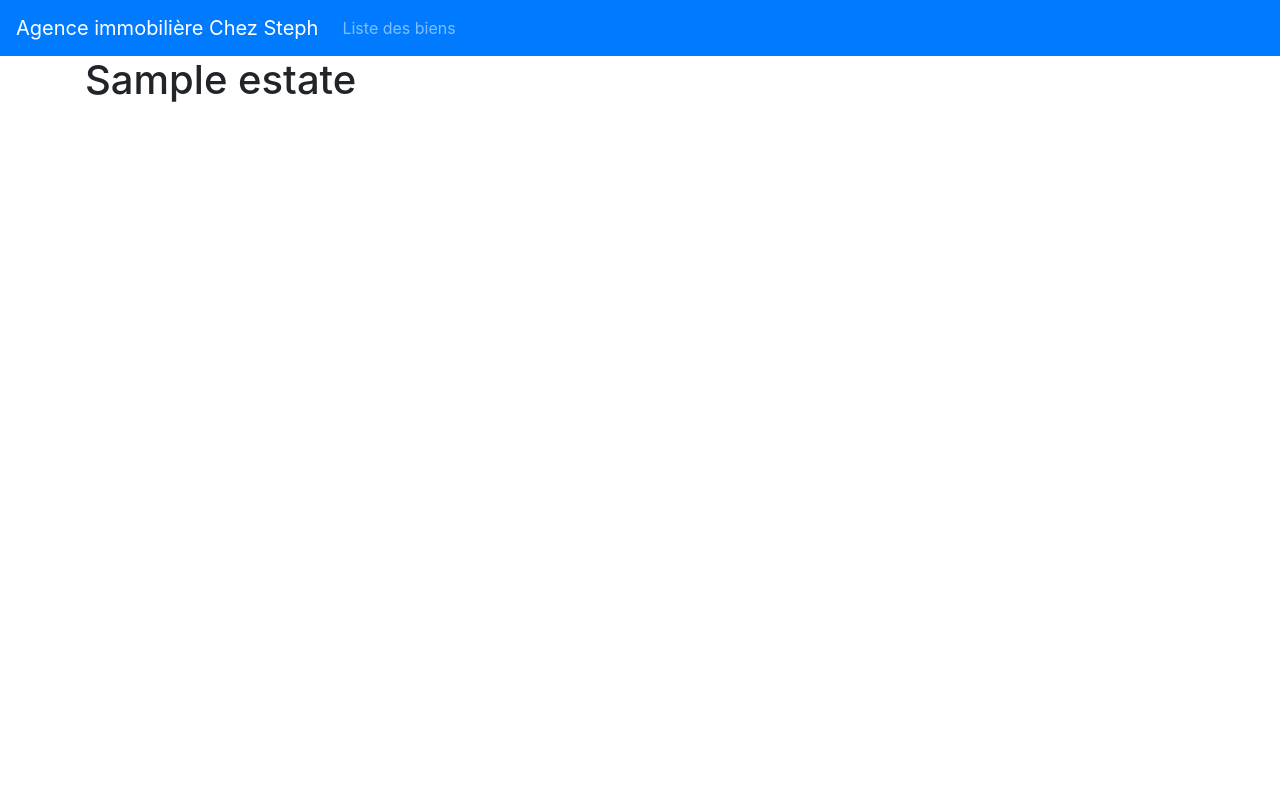
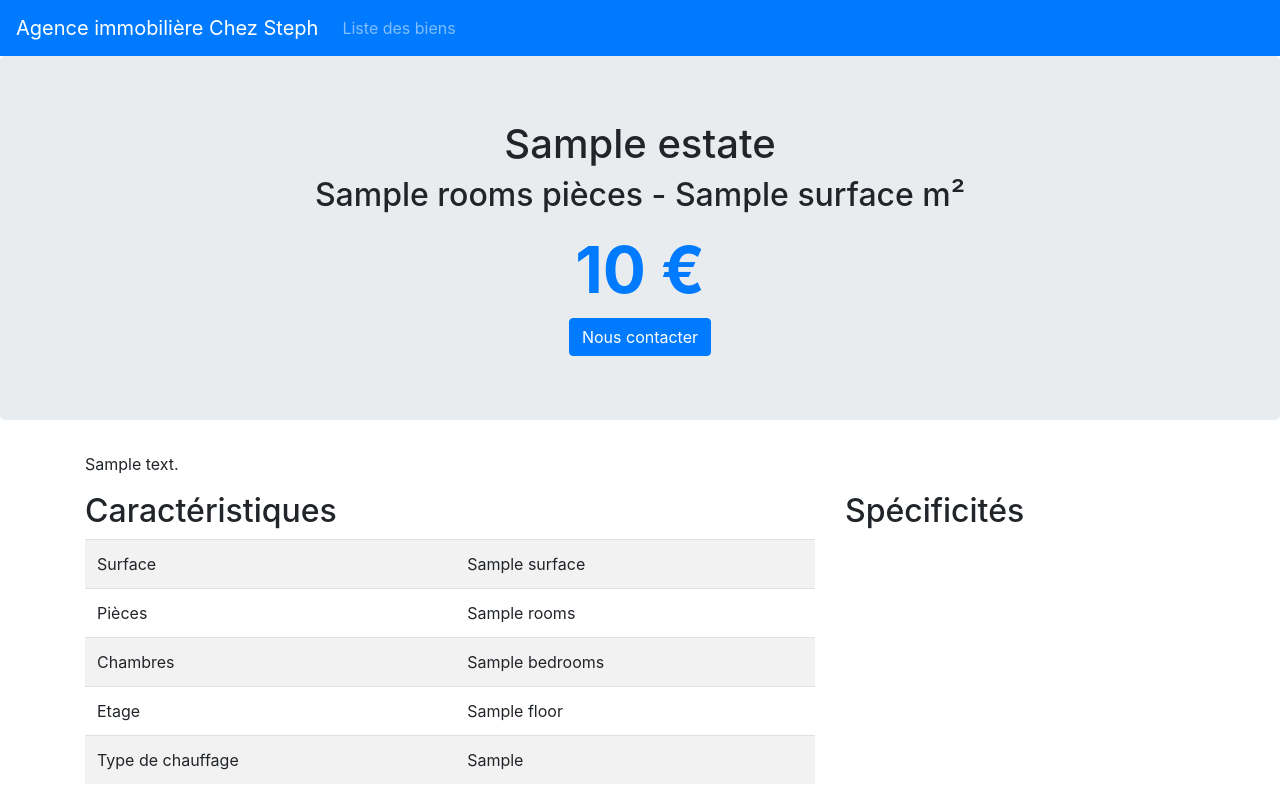
Before and after one commit to StephaneDUPUY/AgenceImmobiliere, a Symfony app: template SiteAgenceImmobiliere/templates/estates/show.html.twig in a window 1280 px wide. Run offline with Twig, Linux system fonts and the light colour scheme; the template is opened without the code that fills it: most values are stand-ins (such as "Sample title", 1, 10 or a date in 2020); some libraries are stand-ins or nearby versions.

Commit message:
Ajout de la vue pour un bien

```diff
--- a/SiteAgenceImmobiliere/templates/estates/show.html.twig
+++ b/SiteAgenceImmobiliere/templates/estates/show.html.twig
@@ -1,10 +1,61 @@
 {% extends 'base.html.twig' %}
 
+{% block title estate.title %}
 
 {% block body %}
 
-<div class="container">
-    <h1>{{ estate.title}}</h1>
+<div class="jumbotron">
+    <div class="container">
+        <div class="row ">
+            <div class="col-md-8">
+            </div>
+        </div>
+        <div class="col-md-12 text-center">
+            <h1>{{ estate.title }}</h1>
+            <h2>{{ estate.rooms }} pièces - {{ estate.surface }} m²</h2>
+            <div class="text-primary" style="font-size: 4rem; font-weight: bold;">{{ estate.formattedPrice }} €</div>
+            <a href="#" class="btn btn-primary">Nous contacter</a>
+        </div>
+    </div>
 </div>
 
+<div class="container mt-4">
+    <p>{{ estate.description }}</p>
+    <div class="row">
+        <div class="col-md-8">
+            <h2>Caractéristiques</h2>
+            <table class="table table-striped">
+                <tbody>
+                    <tr>
+                        <td>Surface</td>
+                        <td>{{ estate.surface }}</td>
+                    </tr>
+                    <tr>
+                        <td>Pièces</td>
+                        <td>{{ estate.rooms }}</td>
+                    </tr>
+                    <tr>
+                        <td>Chambres</td>
+                        <td>{{ estate.bedrooms }}</td>
+                    </tr>
+                    <tr>
+                        <td>Etage</td>
+                        <td>{{ estate.floor }}</td>
+                    </tr>
+                    <tr>
+                        <td>Type de chauffage</td>
+                        <td>{{ estate.heatType }}</td>
+                    </tr>
+                </tbody>
+            </table>
+
+        </div>
+        <div class="col-md-4">
+            <h2>Spécificités</h2>
+        </div>
+    </div>
+
+</div>
+
+
 {% endblock %}
```
Also changed, not shown: SiteAgenceImmobiliere/src/Entity/Estate.php (+7 -2 lines), README.md.
